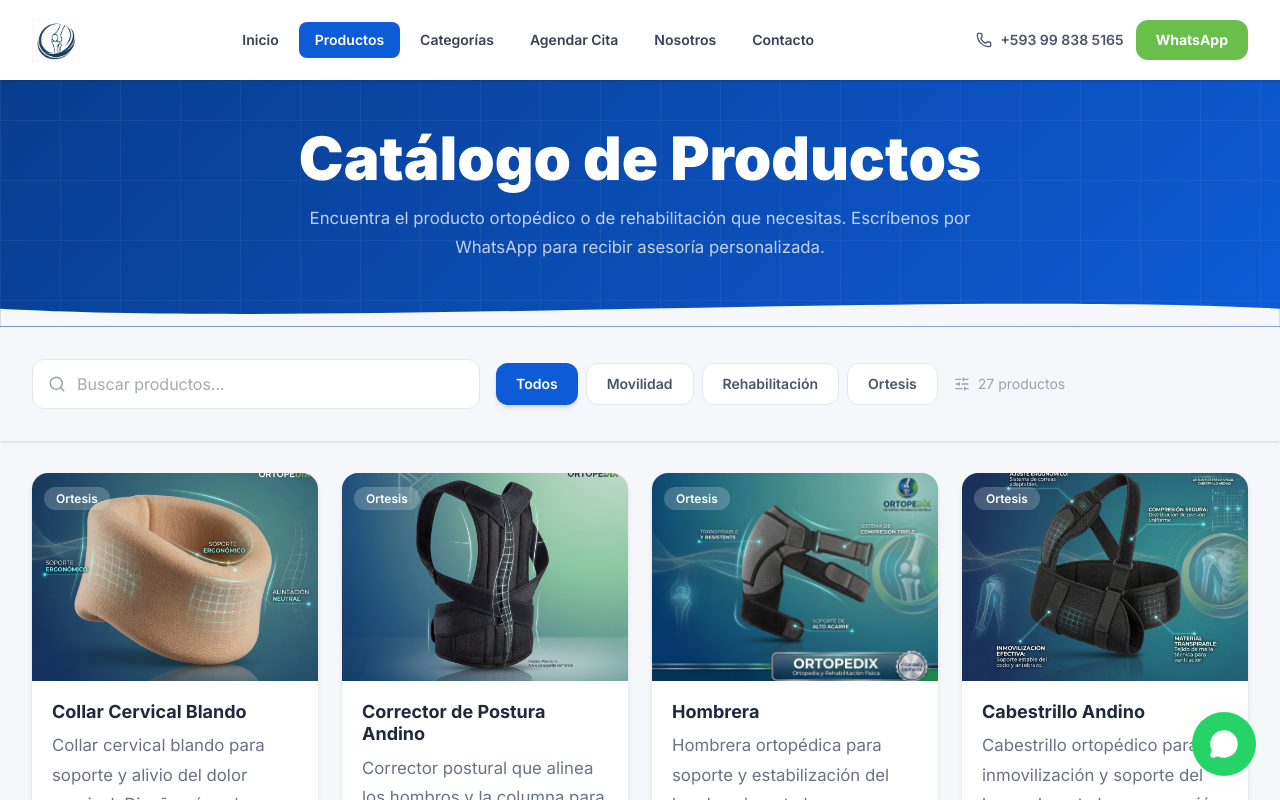
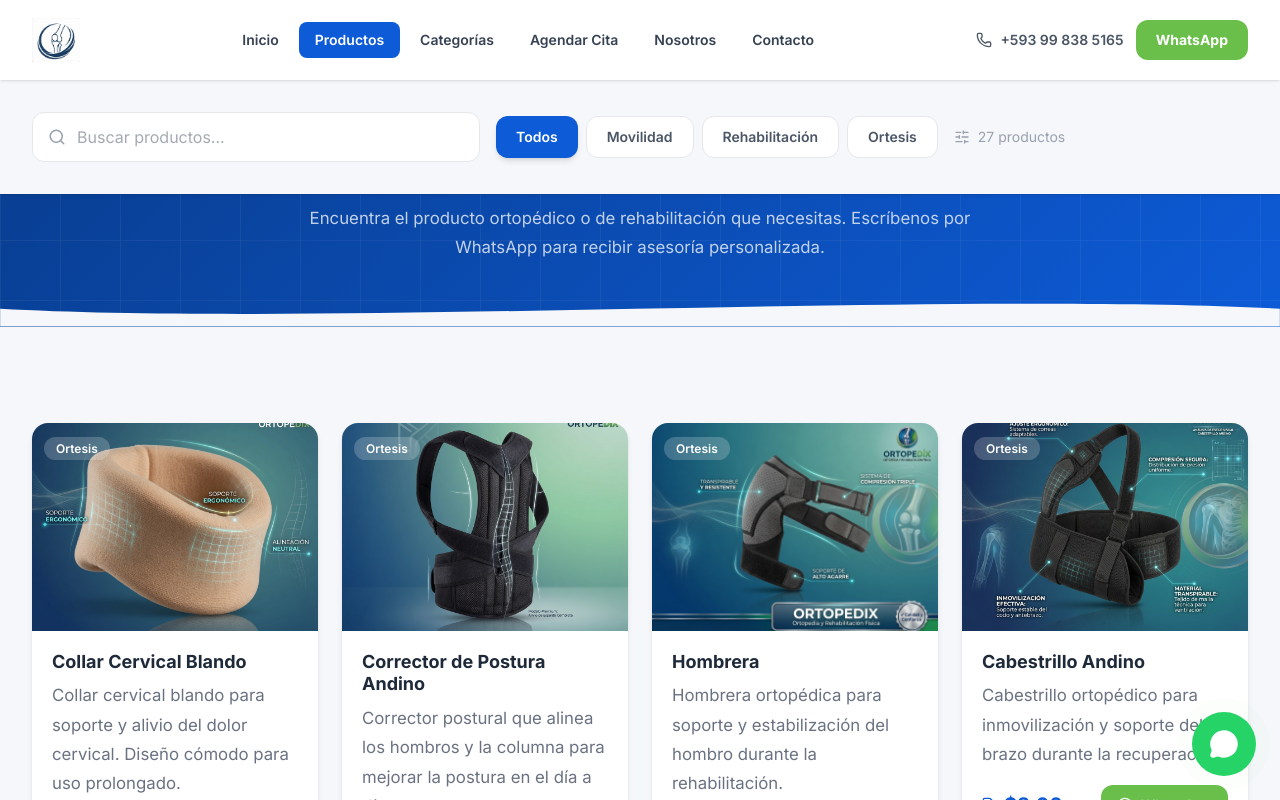
Before and after one commit to Sebas1524/ortopedix, a Next.js app: page /productos in a window 1280 px wide. Shown: the top 800 px of the page. Built offline with nearby package versions, Linux system fonts and the light colour scheme.

Commit message:
Update page.tsx

```diff
--- a/app/productos/page.tsx
+++ b/app/productos/page.tsx
@@ -1,6 +1,6 @@
 "use client";
 
-import { useState } from "react";
+import { useState, useEffect, useRef } from "react";
 import { motion } from "framer-motion";
 import { Search, SlidersHorizontal } from "lucide-react";
 import ProductCard from "@/components/ui/ProductCard";
@@ -11,6 +11,32 @@ const allCategories = ["Todos", ...categories.map((c) => c.name)];
 export default function ProductosPage() {
   const [search, setSearch] = useState("");
   const [activeCategory, setActiveCategory] = useState("Todos");
+  const [showFilters, setShowFilters] = useState(true);
+  const [isAtTop, setIsAtTop] = useState(true);
+  const lastScrollY = useRef(0);
+
+  useEffect(() => {
+    const onScroll = () => {
+      const currentScrollY = window.scrollY;
+
+      // Detectar si estamos arriba de la página
+      setIsAtTop(currentScrollY < 100);
+
+      // Si bajamos más de 200px, ocultar filtros
+      if (currentScrollY > lastScrollY.current && currentScrollY > 200) {
+        setShowFilters(false);
+      }
+      // Si subimos, mostrar filtros
+      else if (currentScrollY < lastScrollY.current) {
+        setShowFilters(true);
+      }
+
+      lastScrollY.current = currentScrollY;
+    };
+
+    window.addEventListener("scroll", onScroll, { passive: true });
+    return () => window.removeEventListener("scroll", onScroll);
+  }, []);
 
   const filtered = products.filter((p) => {
     const matchCat = activeCategory === "Todos" || p.category === activeCategory;
@@ -55,8 +81,17 @@ export default function ProductosPage() {
         </div>
       </section>
 
-      {/* Filters */}
-      <section className="bg-[#F5F7FA] py-8 sticky top-20 z-30 shadow-sm">
+      {/* Filters con animación de ocultar/mostrar */}
+      <motion.section
+        initial={{ opacity: 1, y: 0 }}
+        animate={{
+          opacity: showFilters ? 1 : 0,
+          y: showFilters ? 0 : -100,
+          pointerEvents: showFilters ? "auto" : "none",
+        }}
+        transition={{ duration: 0.3, ease: "easeInOut" }}
+        className={`bg-[#F5F7FA] py-8 fixed top-20 left-0 right-0 z-30 shadow-sm`}
+      >
         <div className="max-w-7xl mx-auto px-4 sm:px-6 lg:px-8">
           <div className="flex flex-col sm:flex-row gap-4 items-stretch sm:items-center">
             {/* Search */}
@@ -94,10 +129,10 @@ export default function ProductosPage() {
             </div>
           </div>
         </div>
-      </section>
+      </motion.section>
 
       {/* Products grid */}
-      <section className="bg-[#F5F7FA] pb-24 pt-8">
+      <section className={`bg-[#F5F7FA] pb-24 transition-all duration-300 ${showFilters ? "pt-24" : "pt-16"}`}>
         <div className="max-w-7xl mx-auto px-4 sm:px-6 lg:px-8">
           {filtered.length === 0 ? (
             <div className="text-center py-24">
```
